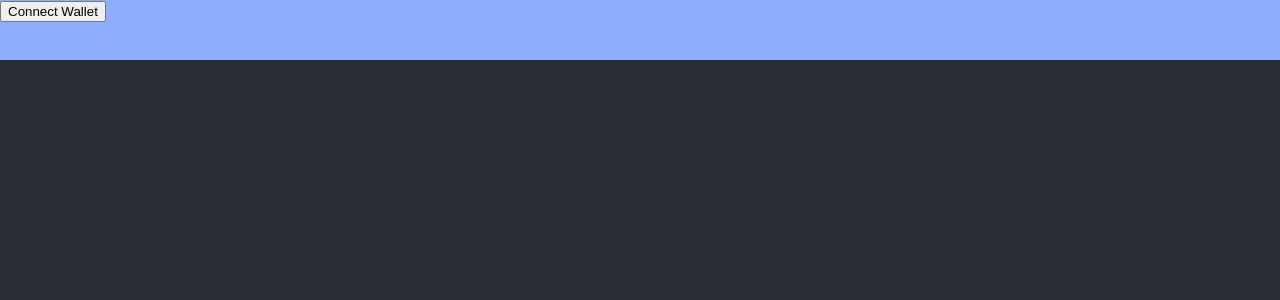
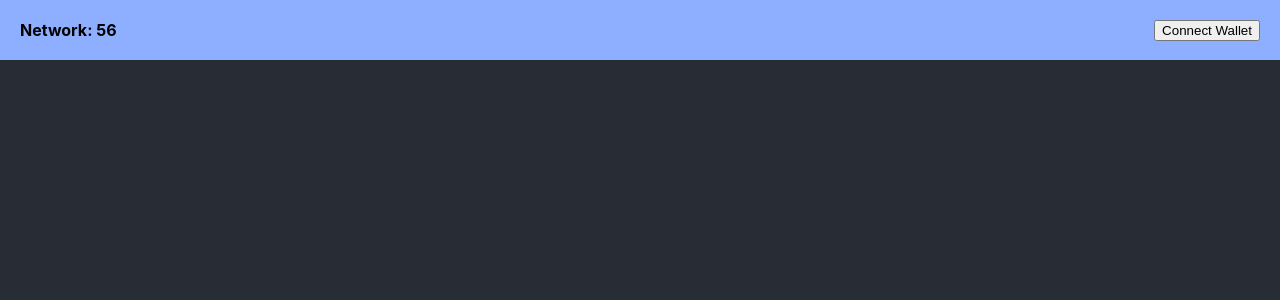
Before and after one commit to javirro/swap, a React (Create React App) app: page / in a window 1280 px wide. Shown: the top 300 px of the page. Built offline with nearby package versions, Linux system fonts and the light colour scheme.

Commit message:
Add numberConversion and formatAddress utils

```diff
--- a/src/App.tsx
+++ b/src/App.tsx
@@ -5,11 +5,11 @@ import { EIP1193Provider } from "./types/Metamask"
 import DiscoverWalletProviders from "./components/DetectWallets/DetectWallets"
 import { blockchain } from "./blockchain"
 import { NetworkData, NetworksChainId } from "./types/blockchain"
+import { hexToDecimal } from "./utils/numberConversion"
 import "./App.css"
 
-
 function App() {
-  const bnbInfo = blockchain.networks?.find((network) => network.chainId === NetworksChainId.bnb) as NetworkData
+  const bnbInfo = blockchain.networks?.find(network => network.chainId === NetworksChainId.bnb) as NetworkData
   const [provider, setProvider] = useState<EIP1193Provider>()
   const [userAccount, setUserAccount] = useState<string>("")
   const [chaindId, setChainId] = useState<string>(bnbInfo?.chainId as string)
@@ -19,14 +19,17 @@ function App() {
     setUserAccount(accounts[0])
   })
 
-  provider?.on?.("chainChanged", (chainId: any) => {
-    setChainId(chainId)
+  provider?.on?.("chainChanged", (hexChainId: any) => {
+    const decChainId: string = hexToDecimal(hexChainId).toString()
+    setChainId(decChainId)
   })
 
   return (
     <div className="App">
-      {openWalletModal && <DiscoverWalletProviders  setOpenWalletModal={setOpenWalletModal} setProvider={setProvider} setUserAccount={setUserAccount} userAccount={userAccount} chaindId={chaindId} />}
-      <Navbar setOpenWalletModal = {setOpenWalletModal}/>
+      {openWalletModal && (
+        <DiscoverWalletProviders setOpenWalletModal={setOpenWalletModal} setProvider={setProvider} setUserAccount={setUserAccount} userAccount={userAccount} chaindId={chaindId} />
+      )}
+      <Navbar setOpenWalletModal={setOpenWalletModal} chainId={chaindId} userAccount={userAccount} />
       <Swap />
     </div>
   )
--- a/src/components/DetectWallets/DetectWallets.tsx
+++ b/src/components/DetectWallets/DetectWallets.tsx
@@ -3,6 +3,7 @@ import useSyncProviders from "../../hooks/useSyncProviders"
 import { EIP6963ProviderDetail } from "../../types/Metamask"
 import useCloseModalClickOut from "../../hooks/useCloseModalClickOut"
 import "./DetectWallets.css"
+import { decimalToHex, hexToDecimal } from "../../utils/numberConversion"
 
 interface DiscoverWalletProvidersProps {
   setProvider: (provider: any) => void
@@ -31,14 +32,14 @@ const DiscoverWalletProviders = ({ setProvider, setUserAccount, userAccount, cha
     try {
       const hexChainId = (await providerWithInfo.provider.request({ method: "eth_chainId" })) as string
       if (hexChainId) {
-        const userChainId: string = parseInt(hexChainId.slice(2), 16).toString()
+        const userChainId: string = hexToDecimal(hexChainId).toString()
         if (userChainId === chaindId) {
           setTimeout(() => {
             setOpenWalletModal(false)
           }, 1500)
         } else {
           try {
-            const hexSelectedChainId: string = parseInt(chaindId).toString(16)
+            const hexSelectedChainId: string = decimalToHex(+chaindId)
             await providerWithInfo.provider.request({ method: "wallet_switchEthereumChain", params: [{ chainId: "0x" + hexSelectedChainId }] })
           } catch (switchError) {
             console.error("Error switch chain because network is not added to metamask", switchError)
@@ -63,6 +64,7 @@ const DiscoverWalletProviders = ({ setProvider, setUserAccount, userAccount, cha
       console.error("Error getting chainId", error)
     }
   }
+
 
   const modalRef = useCloseModalClickOut(setOpenWalletModal)
   return (
--- a/src/components/Navbar/Navbar.css
+++ b/src/components/Navbar/Navbar.css
@@ -6,3 +6,12 @@ nav {
   position: absolute;
   top: 0;
 }
+
+nav .content {
+  display: flex;
+  justify-content: space-between;
+  align-items: center;
+  height: 100%;
+  padding: 0 20px;
+  box-sizing: border-box;
+}
--- a/src/components/Navbar/Navbar.tsx
+++ b/src/components/Navbar/Navbar.tsx
@@ -1,12 +1,19 @@
+import { formatAddress } from "../../utils/formatAddress"
 import "./Navbar.css"
 interface NavbarProps {
   setOpenWalletModal: (open: boolean) => void
+  userAccount: string
+  chainId: string
 }
 
-const Navbar = ({ setOpenWalletModal }: NavbarProps) => {
+const Navbar = ({ setOpenWalletModal, userAccount, chainId }: NavbarProps) => {
+  const isConnected: boolean = userAccount !== ""
   return (
     <nav>
-      <button onClick={() => setOpenWalletModal(true)}>Connect Wallet </button>
+      <div className="content">
+        <strong>Network: {chainId}</strong>
+        {!isConnected ? <button onClick={() => setOpenWalletModal(true)}>Connect Wallet </button> : <span> {formatAddress(userAccount)}</span>}
+      </div>
     </nav>
   )
 }
--- /dev/null
+++ b/src/utils/formatAddress.ts
@@ -0,0 +1,3 @@
+export const formatAddress = (address: string): string => {
+  return `${address.slice(0, 7)}...${address.slice(-5)}`
+}
--- /dev/null
+++ b/src/utils/numberConversion.ts
@@ -0,0 +1,8 @@
+export const decimalToHex = (dec: number): string => {
+  return "0x" + dec.toString(16)
+}
+
+
+export const hexToDecimal = (hex: string): number => {
+  return parseInt(hex.slice(2), 16)
+}
```
Also changed, not shown: 1 other file (tests, documents, lock files or other folders).
